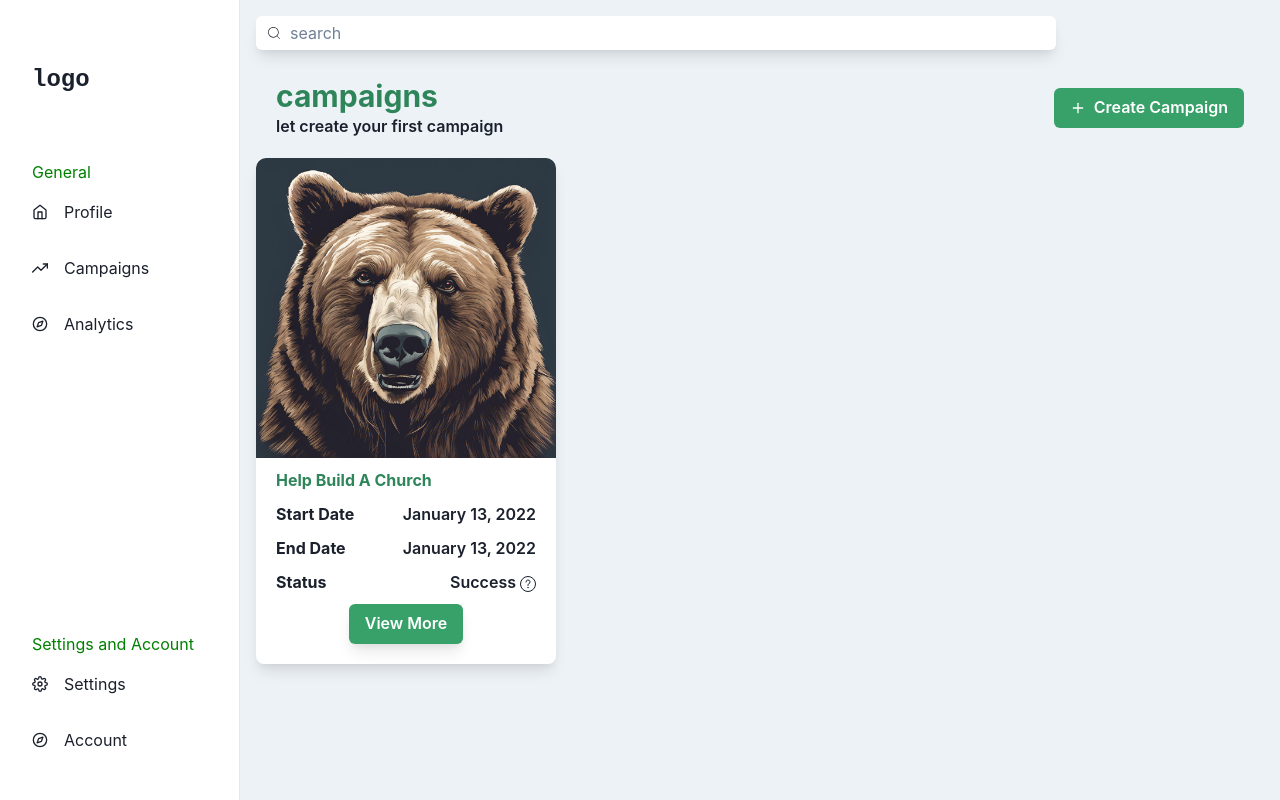
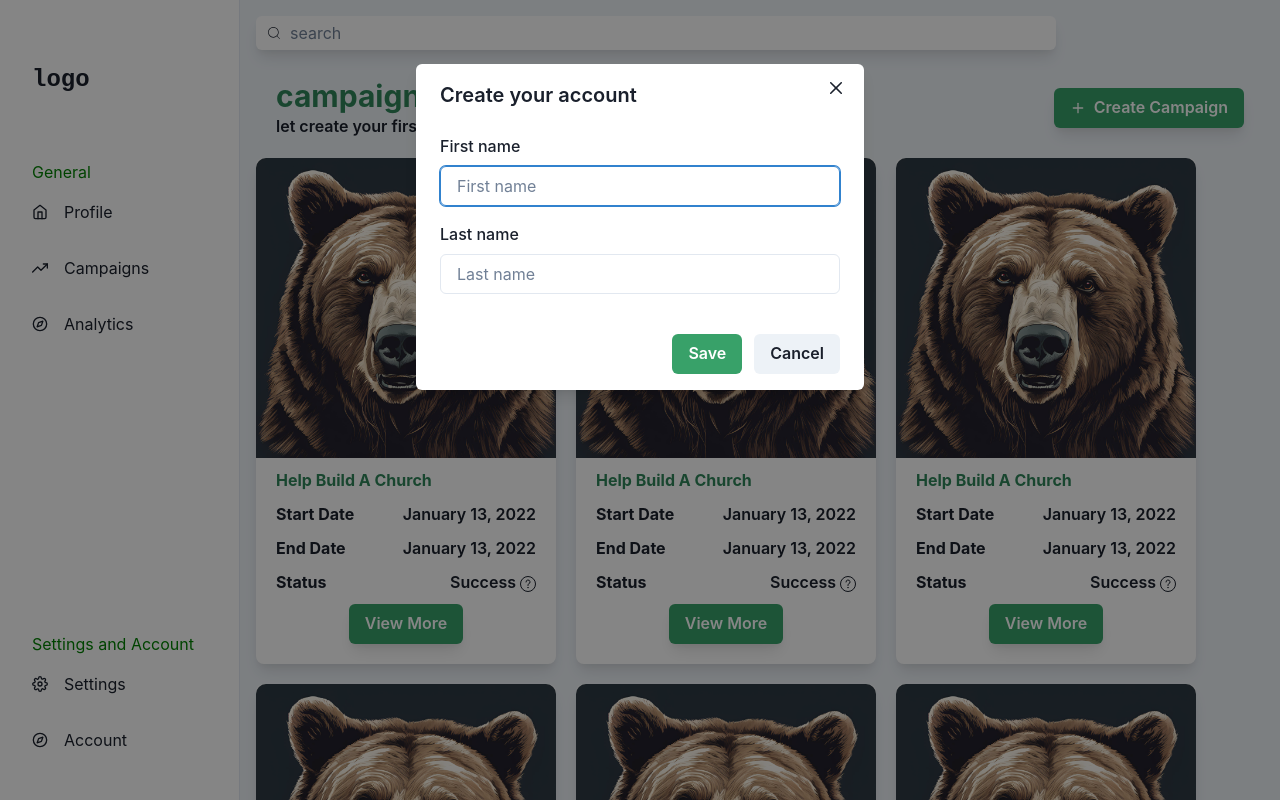
Before and after one commit to Orsini13/Letsfund, a Next.js app: page /campaigns in a window 1280 px wide. Both pictures are taken after a click on the button "Create Campaign". Shown: the top 800 px of the page. Built offline with nearby package versions, Linux system fonts and the light colour scheme.

Commit message:
This adds form modal

```diff
--- /dev/null
+++ b/Components/formModal.jsx
@@ -0,0 +1,40 @@
+import { Button, FormControl, FormLabel, Input, Modal, ModalBody, ModalCloseButton, ModalContent, ModalFooter, ModalHeader, ModalOverlay } from '@chakra-ui/react';
+import React from 'react'
+
+function FormModal({isOpen, onClose}) {
+    const initialRef = React.useRef(null);
+  return (
+    <Modal
+        initialFocusRef={initialRef}
+        // finalFocusRef={finalRef}
+        isOpen={isOpen}
+        onClose={onClose}
+      >
+        <ModalOverlay />
+        <ModalContent>
+          <ModalHeader>Create your account</ModalHeader>
+          <ModalCloseButton />
+          <ModalBody pb={6}>
+            <FormControl>
+              <FormLabel>First name</FormLabel>
+              <Input ref={initialRef} placeholder='First name' />
+            </FormControl>
+
+            <FormControl mt={4}>
+              <FormLabel>Last name</FormLabel>
+              <Input placeholder='Last name' />
+            </FormControl>
+          </ModalBody>
+
+          <ModalFooter>
+            <Button colorScheme='green' mr={3}>
+              Save
+            </Button>
+            <Button onClick={onClose}>Cancel</Button>
+          </ModalFooter>
+        </ModalContent>
+      </Modal>
+  )
+}
+
+export default FormModal;
--- a/app/campaigns/page.jsx
+++ b/app/campaigns/page.jsx
@@ -1,12 +1,15 @@
 'use client';
 import React from 'react';
-import { Button,Stack,Box,Wrap,WrapItem, ButtonGroup, HStack, VStack, Heading, Text, Center, Icon } from '@chakra-ui/react'
+import { Button,Stack,Box,Wrap,WrapItem, ButtonGroup, HStack, VStack, Heading, Text, Center, Icon, useDisclosure } from '@chakra-ui/react'
 import { FiPlus } from 'react-icons/fi';
 import { GiLighthouse } from 'react-icons/gi';
 import CampaignsCard  from "../../Components/campaignsCard";
+import FormModal from "../../Components/formModal";
 
 function Campaign() {
     const [hasContent, setHasContent] = React.useState(false);
+    const { isOpen, onOpen, onClose } = useDisclosure();
+
   return (
     <Box width={'100%'}>
         <HStack w={'100%'} alignItems={'center'} justifyContent={'space-between'} px={'20px'}>
@@ -14,7 +17,7 @@ function Campaign() {
             <Heading as={'h3'} fontSize={'30px'} color={'green.600'}>campaigns</Heading>
             <Text fontWeight={600}>let create your first campaign</Text>
           </VStack>
-          <Button leftIcon={<FiPlus/>} colorScheme={'green'}>
+          <Button leftIcon={<FiPlus/>} colorScheme={'green'} boxShadow={'lg'} onClick={onOpen}>
             Create Campaign
           </Button>
         </HStack>
@@ -23,9 +26,17 @@ function Campaign() {
           <Text fontWeight={700} color={'green.900'}>OOPS!!</Text>
           <Text fontWeight={700}>You Don&apos;t Have Any Recent Campaigns </Text>
         </VStack>:
-        <HStack alignContent={'center'} wrap={'wrap'} py={'20px'}>
+        <HStack alignContent={'center'} wrap={'wrap'} py={'20px'} gap={'20px'}>
+          <CampaignsCard />
+          <CampaignsCard />
+          <CampaignsCard />
+          <CampaignsCard />
+          <CampaignsCard />
+          <CampaignsCard />
+          <CampaignsCard />
           <CampaignsCard />
         </HStack>}
+        <FormModal isOpen={isOpen} onClose={onClose} />
     </Box>
   )
 }
```
